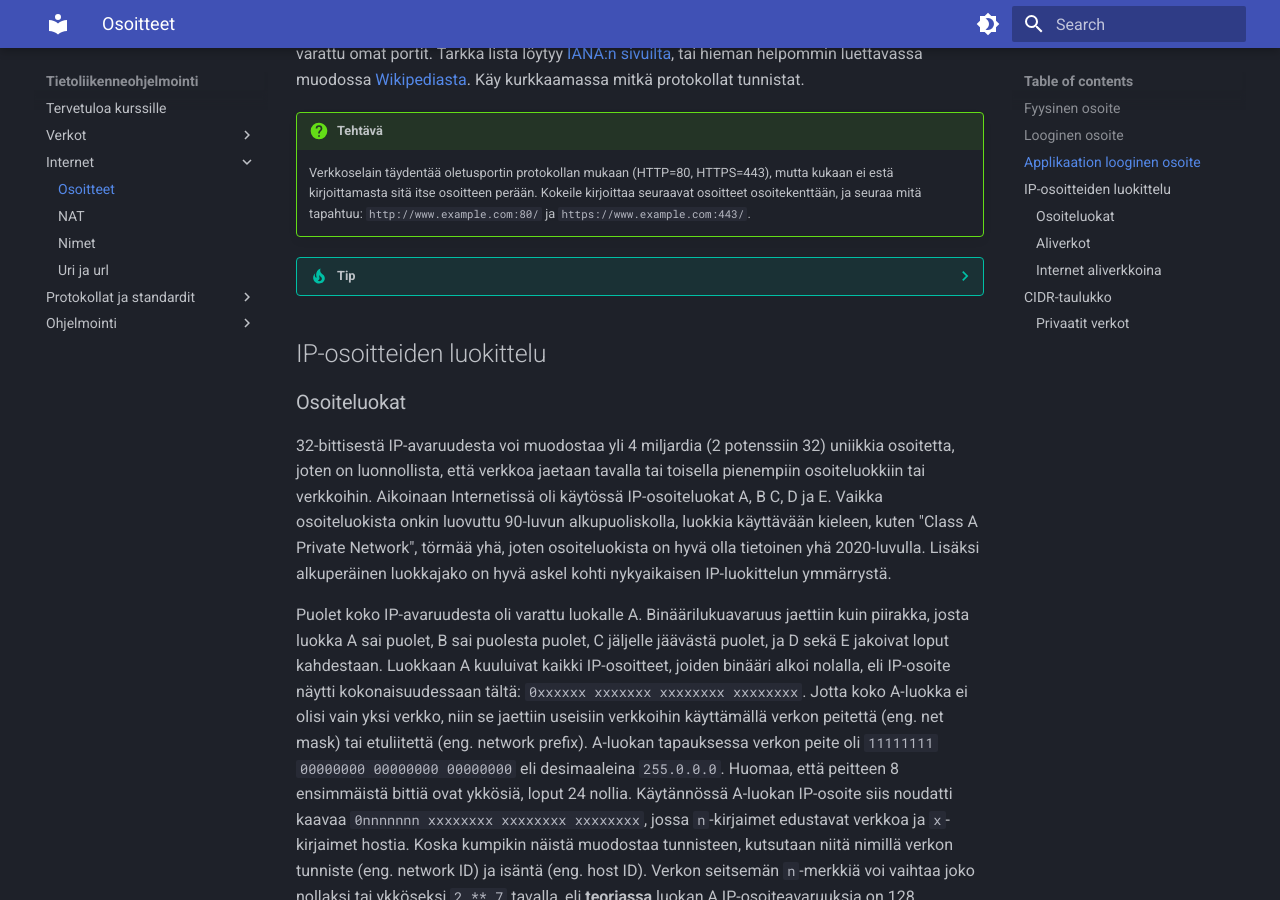
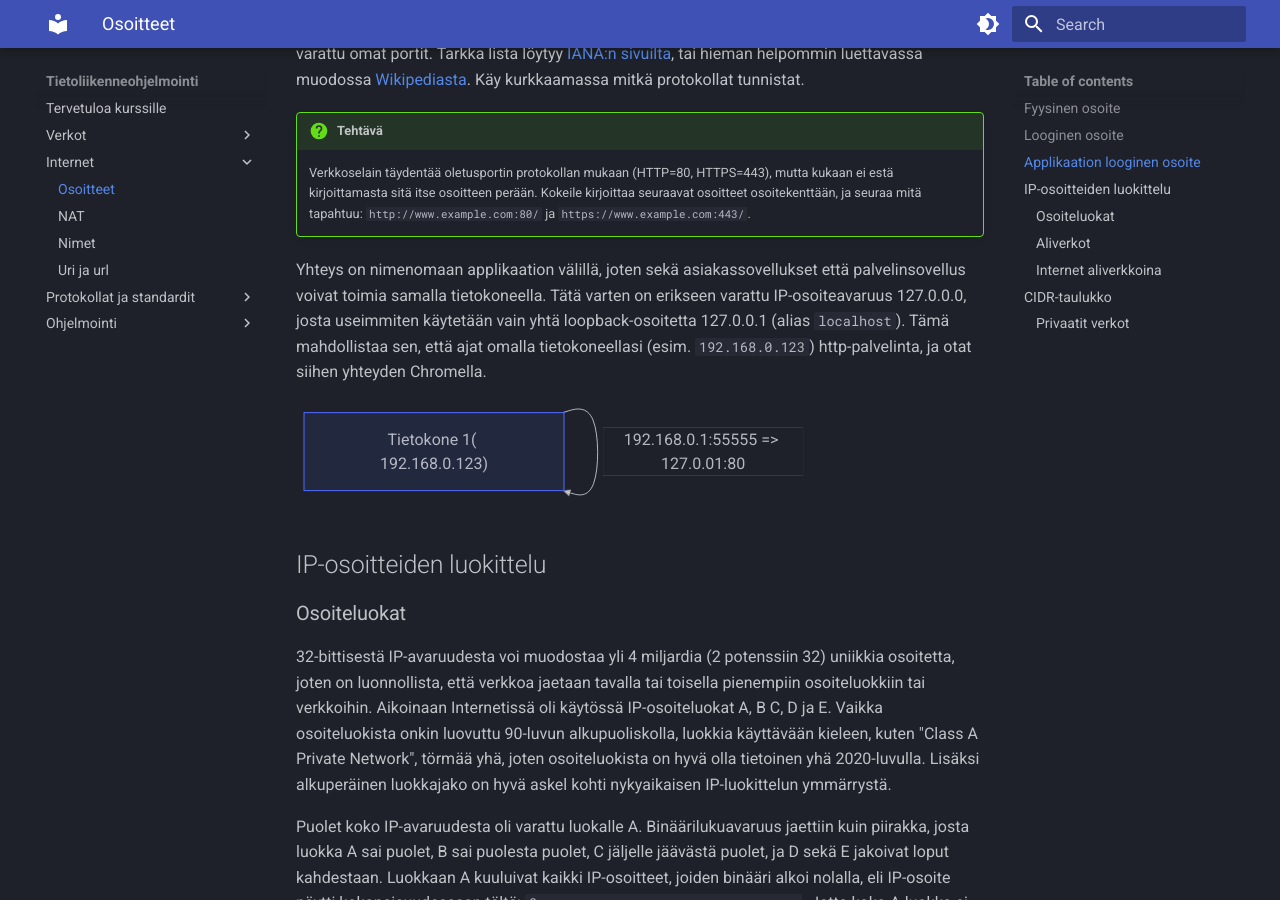
Before and after one commit to sourander/tietoliikenneohjelmointi, an MkDocs documentation site: the page built from docs/internet/osoitteet.md, in a window 1280 px wide and 900 px high, scrolled down 3165 px. Built offline with MkDocs 1.6.1 and Material for MkDocs 9.7.7, drawn with Linux system fonts in a browser that asks for light colours.

Commit message:
Fixed localhost example

````diff
--- a/docs/internet/osoitteet.md
+++ b/docs/internet/osoitteet.md
@@ -96,20 +96,21 @@ graph LR
 
 Palvelimille ja nimenomaan tietyille palvelimien käyttämille applikaatio-tason protokollille on varattu omat portit. Tarkka lista löytyy [IANA:n sivuilta](https://www.iana.org/assignments/service-names-port-numbers/service-names-port-numbers.xhtml), tai hieman helpommin luettavassa muodossa [Wikipediasta](https://en.wikipedia.org/wiki/List_of_TCP_and_UDP_port_numbers). Käy kurkkaamassa mitkä protokollat tunnistat.
 
-
 !!! question "Tehtävä"
     Verkkoselain täydentää oletusportin protokollan mukaan (HTTP=80, HTTPS=443), mutta kukaan ei estä kirjoittamasta sitä itse osoitteen perään. Kokeile kirjoittaa seuraavat osoitteet osoitekenttään, ja seuraa mitä tapahtuu: `http://www.example.com:80/` ja `https://www.example.com:443/`.
 
-??? tip
-    Yhteys on nimenomaan applikaation välillä, joten sekä asiakassovellukset että palvelinsovellus voivat toimia samalla tietokoneella. Tätä varten on erikseen varattu IP-osoiteavaruus 127.0.0.0, josta useimmiten käytetään vain yhtä loopback-osoitetta 127.0.0.1 (alias `localhost`).
 
-    ```mermaid
-    graph LR
-    c1["Tietokone 1( 192.168.0.1)"]
 
-    c1 -->|192.168.0.1:51111 => 127.0.01:80| c1
-    c1 -->|192.168.0.1:55555 => 127.0.01:80| c1
-    ```
+Yhteys on nimenomaan applikaation välillä, joten sekä asiakassovellukset että palvelinsovellus voivat toimia samalla tietokoneella. Tätä varten on erikseen varattu IP-osoiteavaruus 127.0.0.0, josta useimmiten käytetään vain yhtä loopback-osoitetta 127.0.0.1 (alias `localhost`). Tämä mahdollistaa sen, että ajat omalla tietokoneellasi (esim. `192.168.0.123`) http-palvelinta, ja otat siihen yhteyden Chromella.
+
+```mermaid
+graph LR
+c1["Tietokone 1( 192.168.0.123)"]
+
+c1 -->|192.168.0.1:51111 => 127.0.01:80| c1
+c1 -->|192.168.0.1:55555 => 127.0.01:80| c1
+
+```
 
 ## IP-osoitteiden luokittelu
 
````
